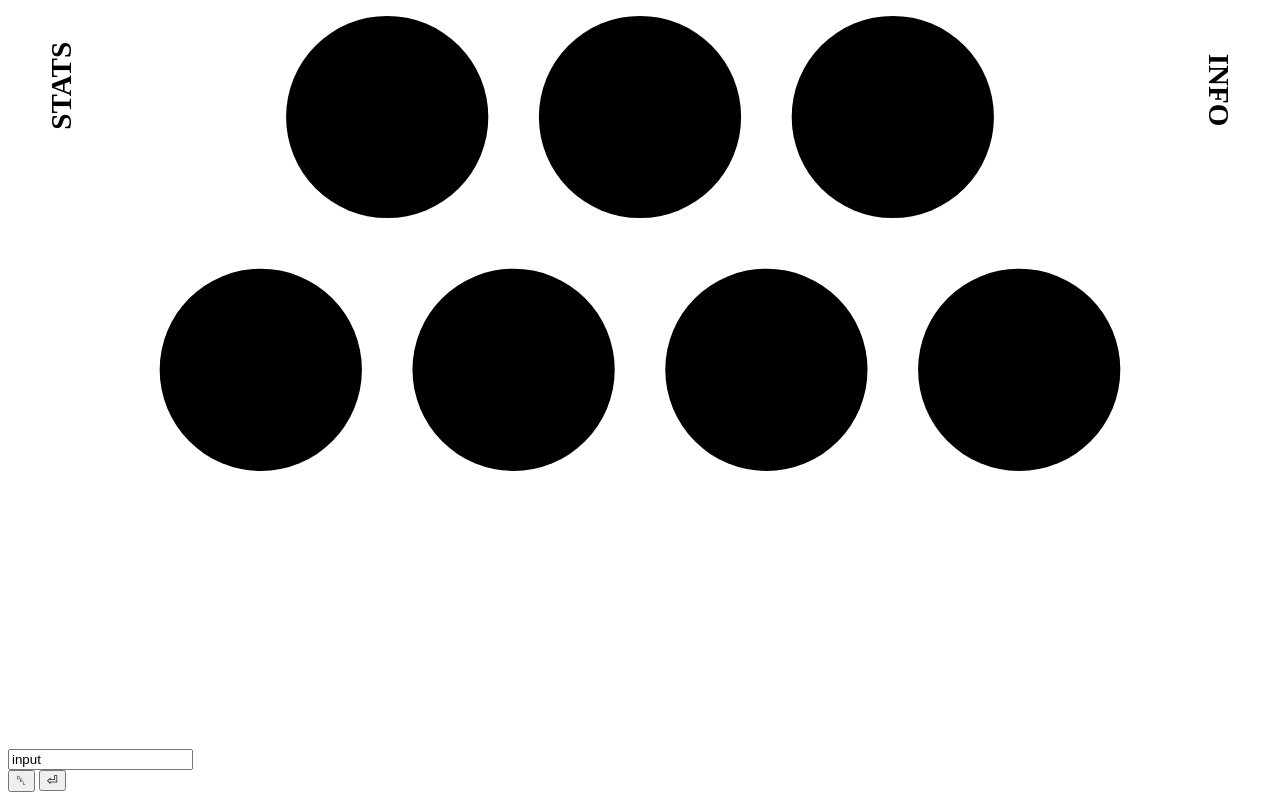
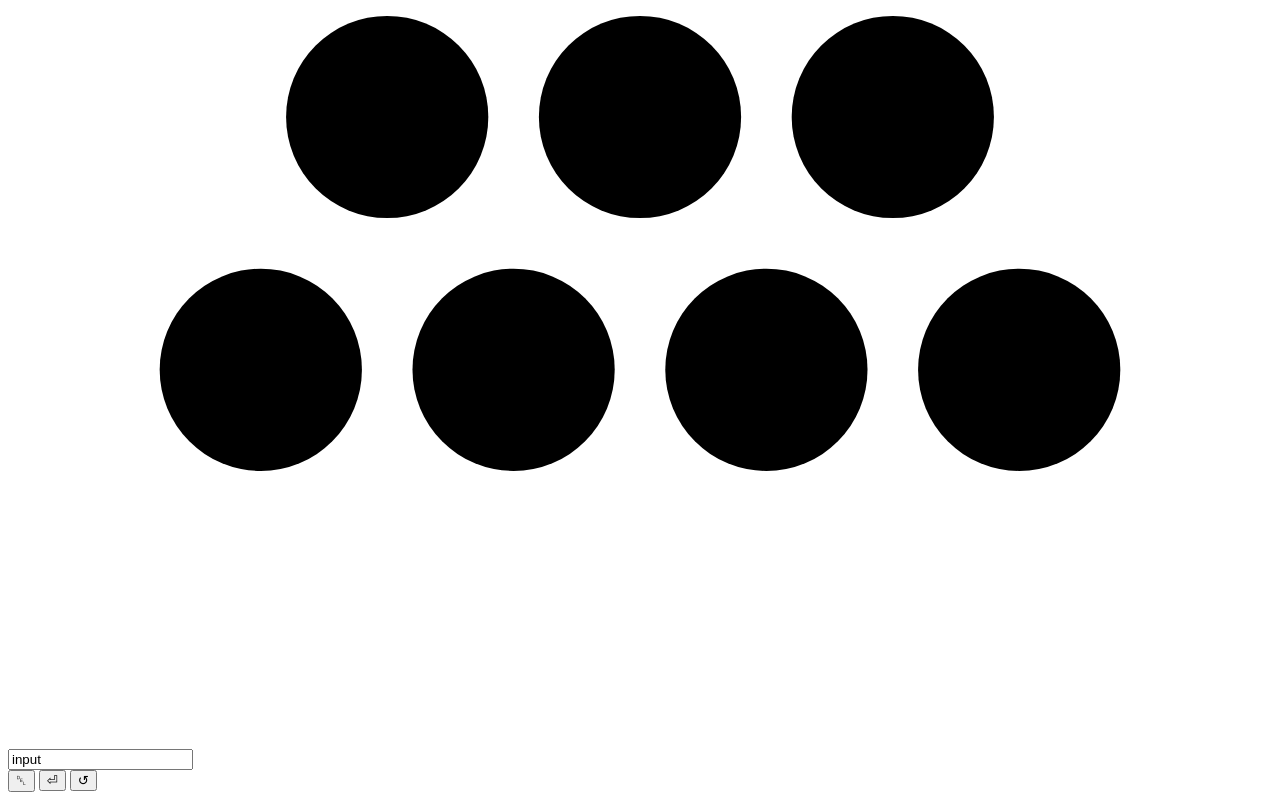
Before and after one commit to aoshea/typescript-5xdbcr, a website: page index.html in a window 1280 px wide. Shown: the part 541-1341 px from the top of the page. Drawn offline with Linux system fonts and the light colour scheme.

Commit message:
3 files modified

```diff
--- a/index.html
+++ b/index.html
@@ -145,33 +145,6 @@
     <circle cx="0" cy="0" r="8" stroke="blue" fill="pink"></circle>
     <text dx="-3.5" x="0" dy="3.5" y="0">B</text>
   </g>
-
-  <g transform="translate(95, 45)">
-    <text
-      x="0"
-      y="0"
-      class="sansserif"
-      font-size="2.3"
-      font-weight="700"
-      text-transform="uppercase"
-      transform="rotate(90)"
-    >
-      INFO
-    </text>
-  </g>
-  <g transform="translate(5, 51)">
-    <text
-      x="0"
-      y="0"
-      class="sansserif"
-      font-size="2.3"
-      font-weight="700"
-      text-transform="uppercase"
-      transform="rotate(270)"
-    >
-      STATS
-    </text>
-  </g>
 </svg>
 <div class="zz--input-container">
   <input name="input" type="text" value="input" />
@@ -179,5 +152,6 @@
 <footer class="zz--controls">
   <button type="button">&#9249;</button>
   <button type="button">&#9166;</button>
+  <button type="button">&#8634;</button>
 </footer>
 <div class="zz--debug"></div>
--- a/style.css
+++ b/style.css
@@ -10,6 +10,10 @@
   --serif: Georgia, 'Times New Roman', Times, serif;
   --sans-serif: --apple-system, Helvetica, 'Helvetica Neue', sans-serif;
   --border-width: 1px;
+}
+
+* {
+  box-sizing: border-box;
 }
 
 h1,
@@ -66,6 +70,16 @@ g[id^='b-']:active circle {
   fill: var(--bg-alt2);
   stroke: none;
   transform: scale(0.9);
+}
+
+g[id^='b-'].inactive circle {
+  transform: scale(0.9);
+  stroke-dasharray: 3;
+  stroke: var(--bg-alt2);
+}
+
+g[id^='b-'].inactive text {
+  opacity: 0;
 }
 
 g[id^='b-'] text {
@@ -190,11 +204,16 @@ footer.zz--strip {
   align-items: center;
   text-align: center;
   width: 100%;
-  padding: 1rem;
 }
 
 .zz--controls button {
   font-size: 24px;
+  appearance: none;
+  border: 4px solid var(--fg);
+  border-radius: 8px;
+  background-color: var(--bg-alt);
+  margin: 0.25rem 0.25rem 1rem;
+  padding: 0.25rem 0.5rem;
   /*
   padding: 0.25rem 1rem;
   font-size: 24px;
@@ -206,6 +225,6 @@ footer.zz--strip {
   */
 }
 
-.zz--controls button:nth-child(1) {
-  margin-right: 0.25rem;
+.zz--controls button:nth-child(2) {
+  padding: 0.25rem 2rem;
 }
```
Also changed, not shown: index.ts (+5 -35 lines).
